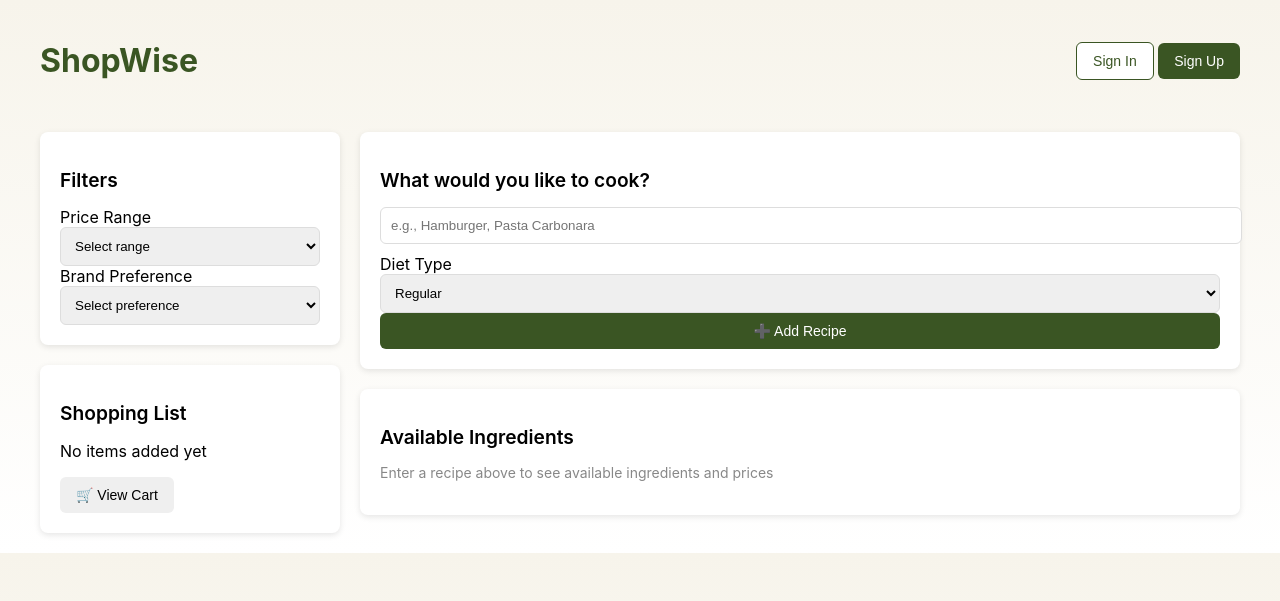
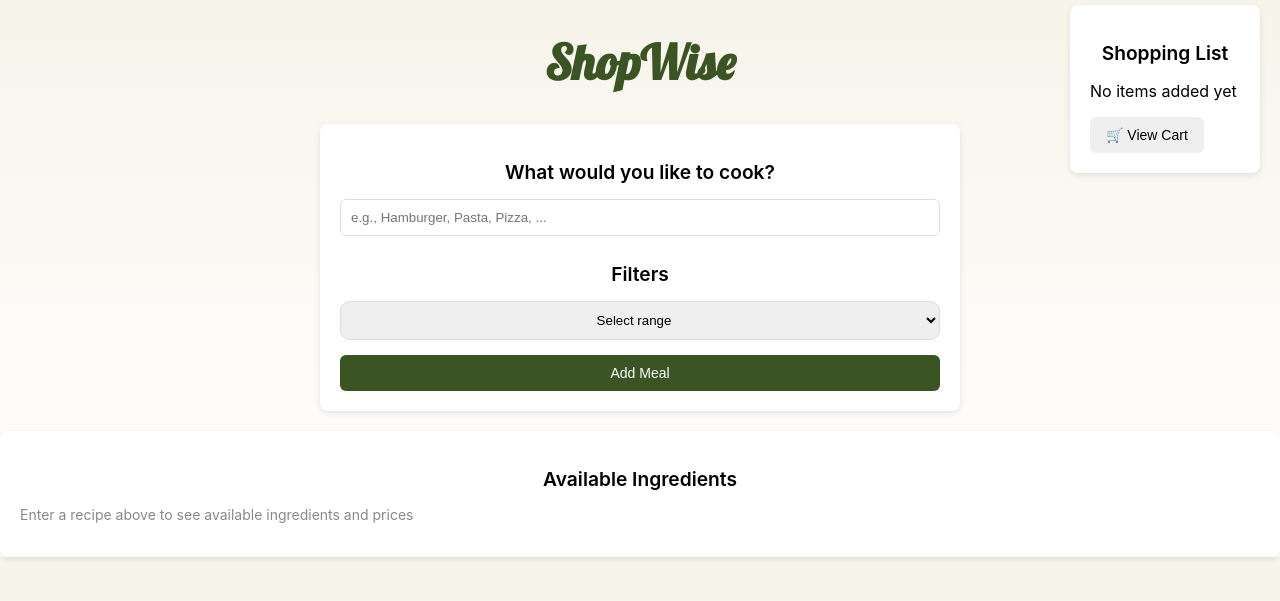
Before and after one commit to MaybeSam05/SpringHackRU25, a Flask app: page / in a window 1280 px wide. Shown: the top 601 px of the page. Run offline with Flask 3, Linux system fonts and the light colour scheme.

Commit message:
Finalized homescreen

```diff
--- a/main.py
+++ b/main.py
@@ -84,8 +84,7 @@ def mergeDataImage(data_list, img_list):
 
 if __name__ == "__main__":
     dish = "hamburger"
-    print(get_ingredients(dish))
-    sys.exit()
+    get_ingredients(dish)
     website = get_website_data("hamburger buns")
     images = get_images("hamburger buns")
     mergeDataImage(website, images)
--- a/static/styles.css
+++ b/static/styles.css
@@ -1,4 +1,3 @@
-/* General Styles */
 body {
     font-family: 'Inter', sans-serif;
     background: linear-gradient(to bottom, #f7f4eb, #ffffff);
@@ -6,63 +5,56 @@ body {
     padding: 0;
 }
 
-/* Container */
 .container {
-    max-width: 1200px;
     margin: 0 auto;
     padding: 20px;
 }
 
-/* Header */
-header {
-    display: flex;
-    justify-content: space-between;
-    align-items: center;
-    margin-bottom: 30px;
-}
-
 h1 {
-    font-size: 2rem;
+    font-size: 3rem;
+    font-family: 'Lobster', cursive;
     font-weight: bold;
+    text-align: center;
     color: #3a5523;
 }
 
-/* Buttons */
+.shopping-list {
+    position: absolute;
+    top: 5px;
+    right: 20px;
+    background: white;
+    padding: 20px;
+    border-radius: 8px;
+    box-shadow: 0 2px 6px rgba(0, 0, 0, 0.1);
+    width: 150px;
+}
+
 button {
     padding: 10px 16px;
     border-radius: 6px;
     font-size: 14px;
     cursor: pointer;
     transition: 0.3s;
+    border: none;
 }
 
 button:hover {
     opacity: 0.9;
 }
 
-button.sign-in {
-    background: white;
-    border: 1px solid #3a5523;
-    color: #3a5523;
+select {
+    width: 100%;
+    padding: 10px;
+    border-radius: 10px;
+    border: 1px solid #ddd;
+    display: flex;
+    justify-content: center;
+    text-align-last: center;
+    margin-bottom: 15px;
 }
 
-button.sign-up {
-    background: #3a5523;
-    color: white;
-    border: none;
-}
-
-/* Main Grid Layout */
 .grid {
     display: grid;
-    grid-template-columns: 300px 1fr;
-    gap: 20px;
-}
-
-/* Sidebar */
-aside {
-    display: flex;
-    flex-direction: column;
     gap: 20px;
 }
 
@@ -78,28 +70,23 @@ h2 {
     font-weight: 600;
     margin-bottom: 15px;
     display: flex;
+    justify-content: center;
     align-items: center;
     gap: 8px;
 }
 
-/* Filters */
-select {
-    width: 100%;
-    padding: 10px;
-    border-radius: 6px;
-    border: 1px solid #ddd;
-}
-
-/* Recipe Input */
 .recipe-input {
     background: white;
     padding: 20px;
     border-radius: 8px;
     box-shadow: 0 2px 6px rgba(0, 0, 0, 0.1);
+    width: 100%;
+    max-width: 600px;
+    margin: 0 auto;
 }
 
 .recipe-input input {
-    width: 100%;
+    width: 96.4%;
     padding: 10px;
     border: 1px solid #ddd;
     border-radius: 6px;
@@ -109,7 +96,6 @@ select {
 .recipe-input button {
     background: #3a5523;
     color: white;
-    border: none;
     padding: 10px 16px;
     width: 100%;
     border-radius: 6px;
@@ -119,7 +105,6 @@ select {
     gap: 8px;
 }
 
-/* Available Ingredients */
 .available-ingredients {
     background: white;
     padding: 20px;
--- a/templates/index.html
+++ b/templates/index.html
@@ -4,188 +4,30 @@
     <meta charset="UTF-8">
     <meta name="viewport" content="width=device-width, initial-scale=1.0">
     <title>ShopWise</title>
-    <style>
-        /* General Styles */
-        body {
-            font-family: 'Inter', sans-serif;
-            background: linear-gradient(to bottom, #f7f4eb, #ffffff);
-            margin: 0;
-            padding: 0;
-        }
-
-        /* Container */
-        .container {
-            max-width: 1200px;
-            margin: 0 auto;
-            padding: 20px;
-        }
-
-        /* Header */
-        header {
-            display: flex;
-            justify-content: space-between;
-            align-items: center;
-            margin-bottom: 30px;
-        }
-
-        h1 {
-            font-size: 2rem;
-            font-weight: bold;
-            color: #3a5523;
-        }
-
-        /* Buttons */
-        button {
-            padding: 10px 16px;
-            border-radius: 6px;
-            font-size: 14px;
-            cursor: pointer;
-            transition: 0.3s;
-            border: none;
-        }
-
-        button:hover {
-            opacity: 0.9;
-        }
-
-        .sign-in {
-            background: white;
-            border: 1px solid #3a5523;
-            color: #3a5523;
-        }
-
-        .sign-up {
-            background: #3a5523;
-            color: white;
-        }
-
-        /* Main Grid Layout */
-        .grid {
-            display: grid;
-            grid-template-columns: 300px 1fr;
-            gap: 20px;
-        }
-
-        /* Sidebar */
-        aside {
-            display: flex;
-            flex-direction: column;
-            gap: 20px;
-        }
-
-        .card {
-            background: white;
-            padding: 20px;
-            border-radius: 8px;
-            box-shadow: 0 2px 6px rgba(0, 0, 0, 0.1);
-        }
-
-        h2 {
-            font-size: 1.2rem;
-            font-weight: 600;
-            margin-bottom: 15px;
-            display: flex;
-            align-items: center;
-            gap: 8px;
-        }
-
-        /* Filters */
-        select {
-            width: 100%;
-            padding: 10px;
-            border-radius: 6px;
-            border: 1px solid #ddd;
-        }
-
-        /* Recipe Input */
-        .recipe-input {
-            background: white;
-            padding: 20px;
-            border-radius: 8px;
-            box-shadow: 0 2px 6px rgba(0, 0, 0, 0.1);
-        }
-
-        .recipe-input input {
-            width: 100%;
-            padding: 10px;
-            border: 1px solid #ddd;
-            border-radius: 6px;
-            margin-bottom: 10px;
-        }
-
-        .recipe-input button {
-            background: #3a5523;
-            color: white;
-            padding: 10px 16px;
-            width: 100%;
-            border-radius: 6px;
-            display: flex;
-            align-items: center;
-            justify-content: center;
-            gap: 8px;
-        }
-
-        /* Available Ingredients */
-        .available-ingredients {
-            background: white;
-            padding: 20px;
-            border-radius: 8px;
-            box-shadow: 0 2px 6px rgba(0, 0, 0, 0.1);
-            margin-top: 20px;
-        }
-
-        .available-ingredients p {
-            color: #888;
-            font-size: 14px;
-        }
-    </style>
+    <link href="https://fonts.googleapis.com/css2?family=Lobster&display=swap" rel="stylesheet">
+    <link rel="stylesheet" href="/static/styles.css">
 </head>
 <body>
+        <h1 class="title">ShopWise</h1>
+        <div class="shopping-list card">
+            <h2>Shopping List</h2>
+            <p>No items added yet</p>
+            <button>🛒 View Cart</button>
+        </div>
 
-    <div class="container">
-        <!-- Header Section -->
-        <header>
-            <h1>ShopWise</h1>
-            <div>
-                <button class="sign-in">Sign In</button>
-                <button class="sign-up">Sign Up</button>
-            </div>
-        </header>
-
-        <!-- Main Content -->
         <div class="grid">
-            <!-- Filters Sidebar -->
-            <aside>
-                <div class="card">
-                    <h2>Filters</h2>
-                    <label>Price Range</label>
-                    <select>
-                        <option>Select range</option>
-                    </select>
-
-                    <label>Brand Preference</label>
-                    <select>
-                        <option>Select preference</option>
-                    </select>
-                </div>
-
-                <div class="card">
-                    <h2>Shopping List</h2>
-                    <p>No items added yet</p>
-                    <button>🛒 View Cart</button>
-                </div>
-            </aside>
-
-            <!-- Main Content Area -->
             <main>
                 <div class="recipe-input card">
                     <h2>What would you like to cook?</h2>
-                    <input type="text" placeholder="e.g., Hamburger, Pasta Carbonara">
-                    <label>Diet Type</label>
+                    <input type="text" placeholder="e.g., Hamburger, Pasta, Pizza, ...">
+                    <h2>Filters</h2>
                     <select>
-                        <option>Regular</option>
+                        <option>Select range</option>
+                        <option>None</option>
+                        <option>High to Low</option>
+                        <option>Low to High</option>
                     </select>
-                    <button>➕ Add Recipe</button>
+                    <button>Add Meal</button>
                 </div>
 
                 <div class="available-ingredients card">
@@ -195,6 +37,5 @@
             </main>
         </div>
     </div>
-
 </body>
 </html>
```
